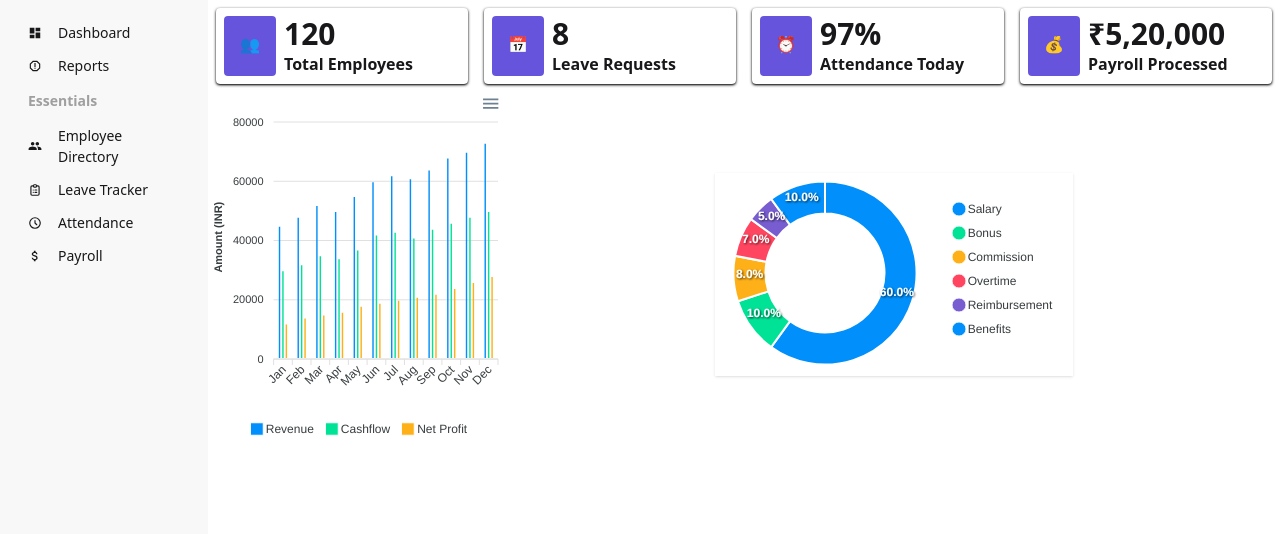
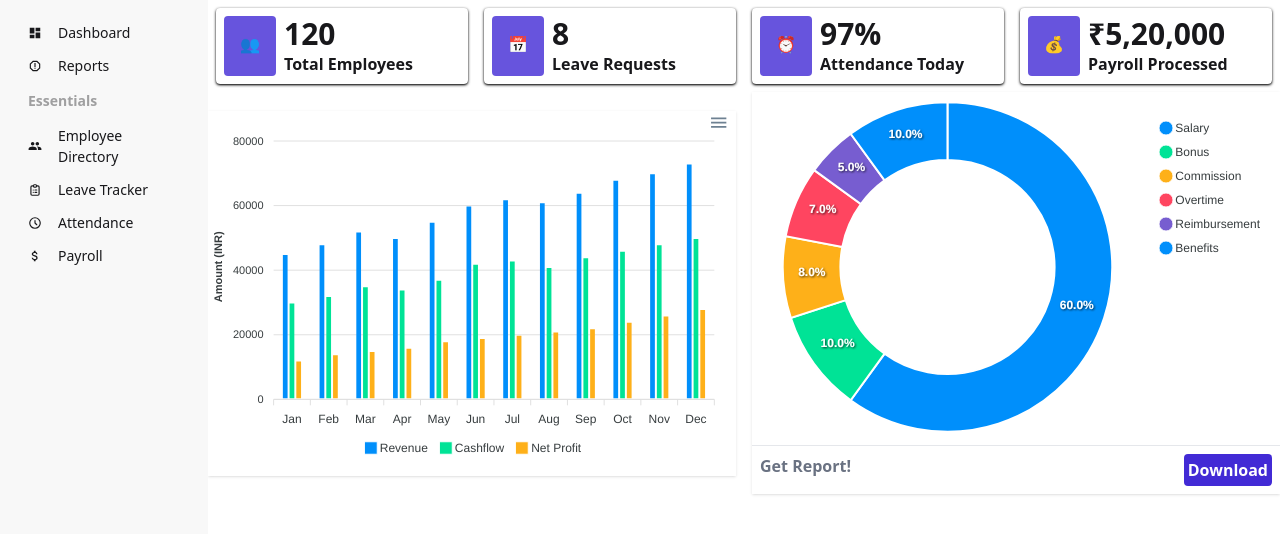
Before and after one commit to KaranSapra124/WorkSphere, a React (Vite) app: page / in a window 1280 px wide. Shown: the top 534 px of the page. Built offline with nearby package versions, Linux system fonts and the light colour scheme.

Commit message:
Added charts for dashboard

```diff
--- a/src/Components/Dashboard/Charts/CompanyPay.tsx
+++ b/src/Components/Dashboard/Charts/CompanyPay.tsx
@@ -41,8 +41,12 @@ const series = [60, 10, 8, 7, 5, 10]; // Total = 100%
 
 const CompanyPayBreakdownChart = () => {
     return (
-        <div className="w-1/3 shadow my-auto  mx-auto">
-            <ReactApexChart  options={options} series={series} type="donut" height={350} />
+        <div className="w-full h-full shadow my-auto  mx-auto">
+            <ReactApexChart options={options} series={series} type="donut" height={350} />
+            <div className='flex justify-between py-2 px-2 border-t border-gray-200'>
+                <p className='text-gray-500 font-semibold'>Get Report!</p>
+                <button className='bg-primary p-1 rounded font-semibold text-white'>Download</button>
+            </div>
         </div>
     );
 }
--- a/src/Components/Dashboard/Charts/CompanyRevenue.tsx
+++ b/src/Components/Dashboard/Charts/CompanyRevenue.tsx
@@ -59,8 +59,10 @@ const CompanyRevenue = () => {
         }
     };
     return (
+<div className='shadow'>
 
-        <Chart options={columnChartOptions} series={columnChartSeries} type="bar" height={350} />
+<Chart options={columnChartOptions} series={columnChartSeries} type="bar" height={350} />
+</div>
 
     )
 }
--- a/src/Pages/Admin/DashboardPage.tsx
+++ b/src/Pages/Admin/DashboardPage.tsx
@@ -43,7 +43,7 @@ const AdminDashboard = () => {
                 <div className='flex w-full'>
                     {dashboardCards?.map((elem: dashboardCard, index: number) => <DashboardCards data={elem} />)}
                 </div>
-                <div className='w-full flex'>
+                <div className='w-full gap-4 items-center grid grid-cols-2'>
                     <CompanyRevenue />
                     <CompanyPayBreakdownChart/>
                 </div>
```
